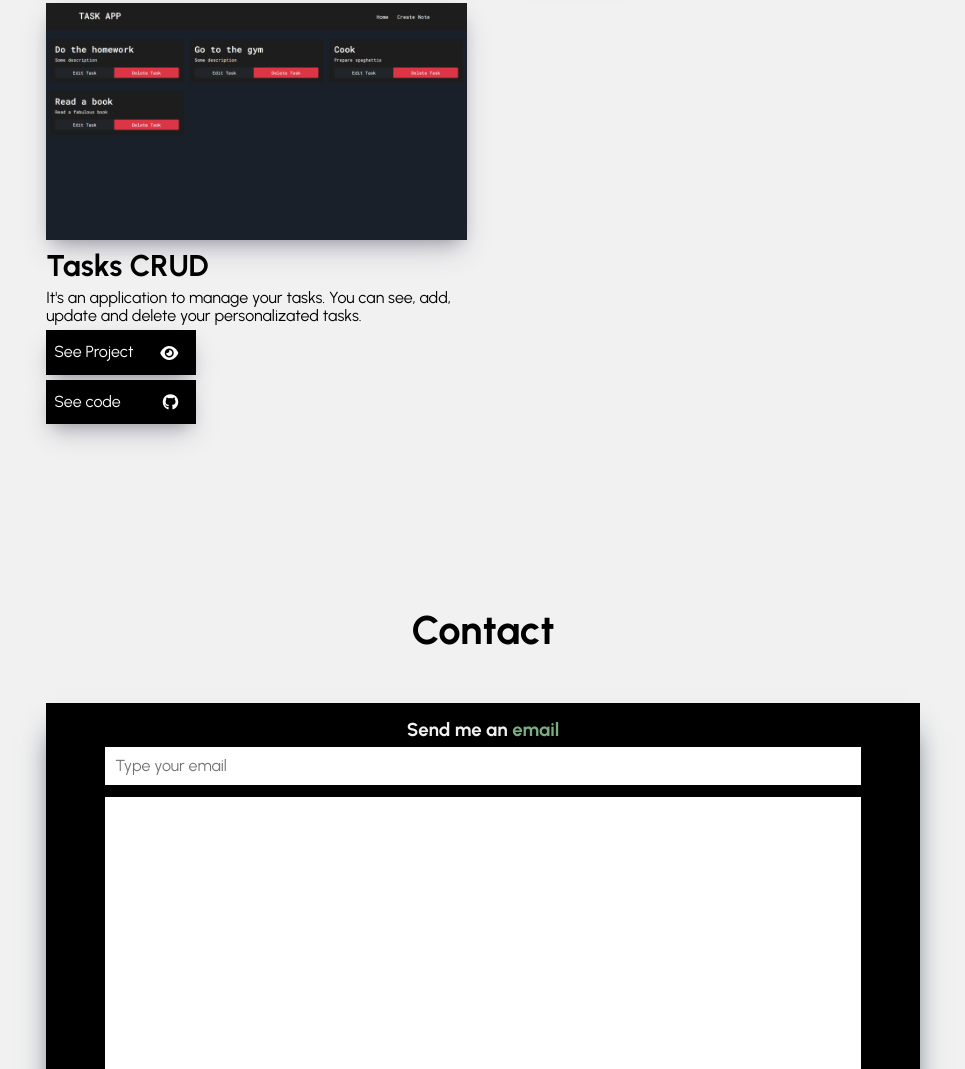
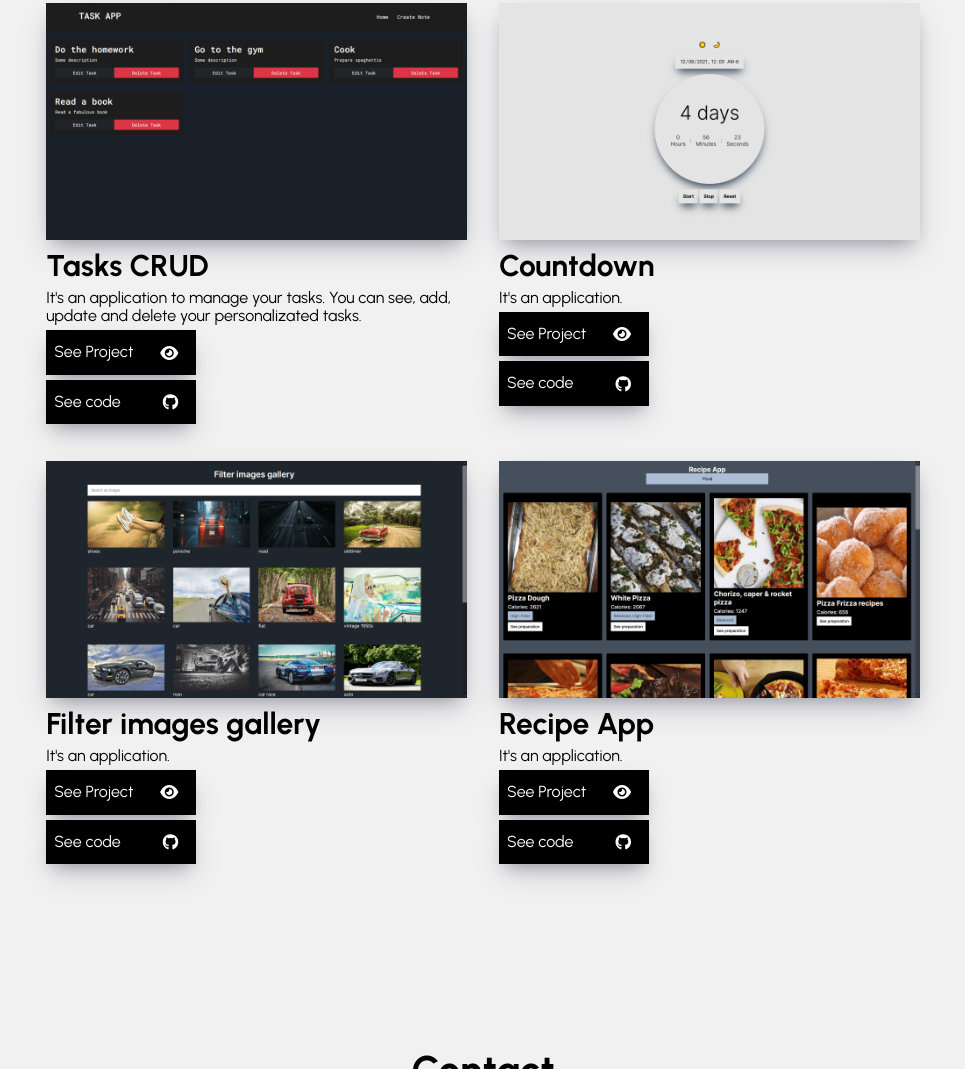
Before and after one commit to Carlosqu24/personal-portfolio, a plain HTML site: page index.html in a window 1280 px wide. Shown: the part 2102-3171 px from the top of the page, without its empty margins (157-1122 px from the left). Drawn offline with Linux system fonts and the light colour scheme; files whose address does not match are found by name.

Commit message:
Projects added

```diff
--- a/css/styles.css
+++ b/css/styles.css
@@ -267,11 +267,6 @@ body {
 /* ABOUT */
 .section-about {
       height: auto;
-
-      /* display: flex;
-      flex-direction: column;
-      justify-content: space-around;
-      align-items: center; */
 }
 
 .section__title {
@@ -284,9 +279,7 @@ body {
 
 .card {
       height: auto;
-      /* max-width: 100%; */
       width: 70%;
-      /* padding: 1.5rem; */
       margin: auto;
 
       background: rgba(0, 0, 0, 0);
@@ -341,8 +334,8 @@ body {
 .button--cv {
       background: var(--green);
       font-size: 16px;
-      font-weight: bold;
-      color: #000;
+      font-weight: 500;
+      color: rgb(255, 255, 255);
 
       font-family: var(--primary-font);
 
@@ -365,11 +358,8 @@ body {
 .section-projects {
       height: auto;
 
-      background: var(--white);
+      /* background: var(--white); */
       color: #000;
-
-      /* background: var(--light-gray);
-      color: #fff; */
 }
 
 .projects-grid {
@@ -396,11 +386,6 @@ body {
 
 .projects-card__info {
       height: auto;
-
-      /* display: flex;
-      flex-direction: column;
-      justify-content: space-between;
-      align-items: flex-start; */
 }
 
 .projects-card__info *{
--- a/index.html
+++ b/index.html
@@ -108,6 +108,48 @@
                                           <span>See code</span> <i class="fab fa-github"></i> </a>
                               </div>
                         </div>
+
+                        <div class="projects-card"> <img class="projects-card__img"
+                                    src="./assets/images/projects/countdown-min.png" alt="">
+                              <div class="projects-card__info">
+                                    <h3 class="projects-card__title">Countdown</h3>
+                                    <p class="projects-card__text">It's an application.</p> <a
+                                          class="projects-card__link projects-card__link--live"
+                                          href="https://github.com/Carlosqu24/js-countdown" target="_blank"> <span>See
+                                                Project</span> <i class="fas fa-eye"></i> </a> <a
+                                          class="projects-card__link projects-card__link--code"
+                                          href="https://carlosqu24.github.io/js-countdown/" target="_blank">
+                                          <span>See code</span> <i class="fab fa-github"></i> </a>
+                              </div>
+                        </div>
+
+                        <div class="projects-card"> <img class="projects-card__img"
+                                    src="./assets/images/projects/filter-images-gallery-min.png" alt="">
+                              <div class="projects-card__info">
+                                    <h3 class="projects-card__title">Filter images gallery</h3>
+                                    <p class="projects-card__text">It's an application.</p> <a
+                                          class="projects-card__link projects-card__link--live"
+                                          href="https://github.com/Carlosqu24/js-gallery-filter-images" target="_blank">
+                                          <span>See Project</span> <i class="fas fa-eye"></i> </a> <a
+                                          class="projects-card__link projects-card__link--code"
+                                          href="https://carlosqu24.github.io/js-gallery-filter-images/" target="_blank">
+                                          <span>See code</span> <i class="fab fa-github"></i> </a>
+                              </div>
+                        </div>
+
+                        <div class="projects-card"> <img class="projects-card__img"
+                                    src="./assets/images/projects/recipe-app-min.png" alt="">
+                              <div class="projects-card__info">
+                                    <h3 class="projects-card__title">Recipe App</h3>
+                                    <p class="projects-card__text">It's an application.</p> <a
+                                          class="projects-card__link projects-card__link--live"
+                                          href="https://github.com/Carlosqu24/javascript-recipes-api" target="_blank">
+                                          <span>See Project</span> <i class="fas fa-eye"></i> </a> <a
+                                          class="projects-card__link projects-card__link--code"
+                                          href="https://carlosqu24.github.io/javascript-recipes-api/" target="_blank">
+                                          <span>See code</span> <i class="fab fa-github"></i> </a>
+                              </div>
+                        </div>
                   </div>
             </section>
             <section id="section" class="section section-contact">
```
Also changed, not shown: assets/images/projects/countdown-min.png (added), assets/images/projects/filter-images-gallery-min.png (added), assets/images/projects/recipe-app-min.png (added).
